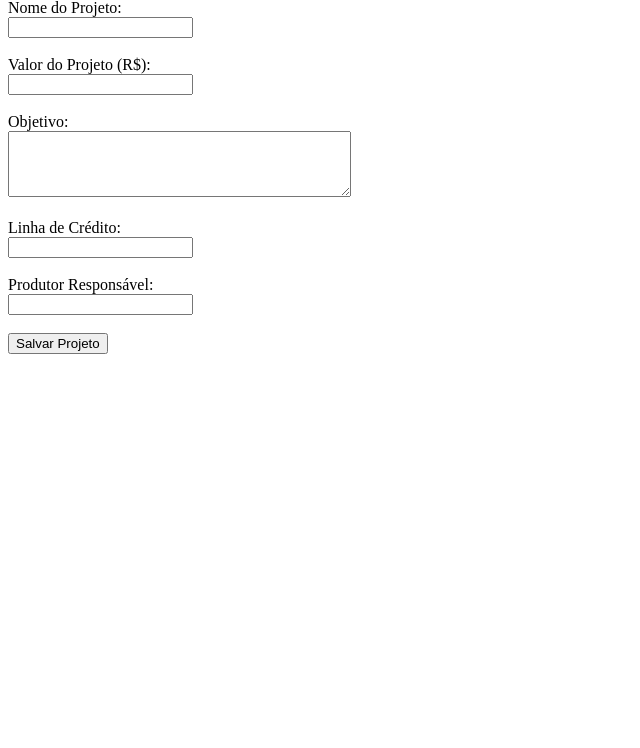
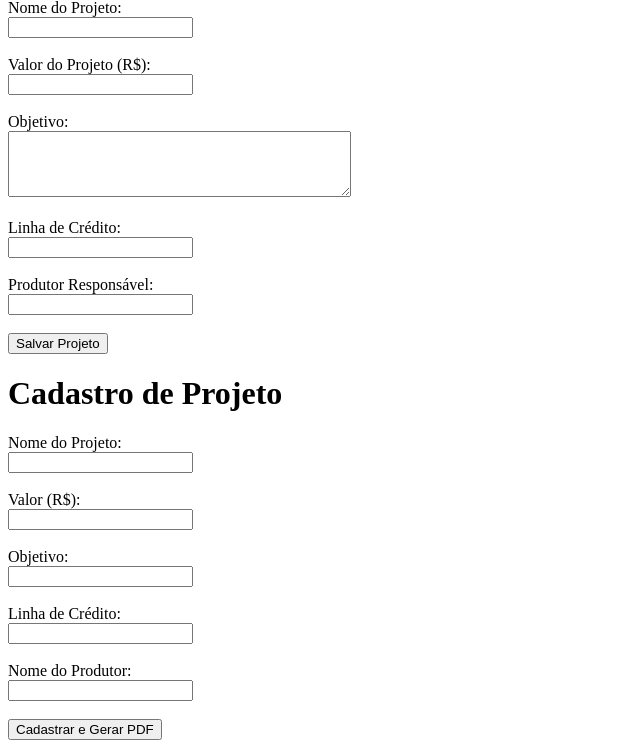
Before and after one commit to Mumu9988/sistematopogeo, a Flask app: page /projeto in a window 1280 px wide. Shown: the part 81-829 px from the top of the page, without its empty margins (0-640 px from the left). Before the commit the page ends 435 px from the top, so only its background shows below. Run offline with Flask 3, Linux system fonts and the light colour scheme; the visitor is signed in with stand-in values (Sample User, id 1).

Commit message:
Update cadastro_projeto.html

```diff
--- a/templates/cadastro_projeto.html
+++ b/templates/cadastro_projeto.html
@@ -26,3 +26,31 @@
     </form>
 </body>
 </html>
+<!DOCTYPE html>
+<html lang="pt-br">
+<head>
+    <meta charset="UTF-8">
+    <title>Cadastro de Projeto</title>
+</head>
+<body>
+    <h1>Cadastro de Projeto</h1>
+    <form method="POST" action="/cadastrar_projeto">
+        <label>Nome do Projeto:</label><br>
+        <input type="text" name="nome_projeto" required><br><br>
+
+        <label>Valor (R$):</label><br>
+        <input type="number" name="valor" required><br><br>
+
+        <label>Objetivo:</label><br>
+        <input type="text" name="objetivo" required><br><br>
+
+        <label>Linha de Crédito:</label><br>
+        <input type="text" name="linha_credito" required><br><br>
+
+        <label>Nome do Produtor:</label><br>
+        <input type="text" name="produtor" required><br><br>
+
+        <button type="submit">Cadastrar e Gerar PDF</button>
+    </form>
+</body>
+</html>
```
